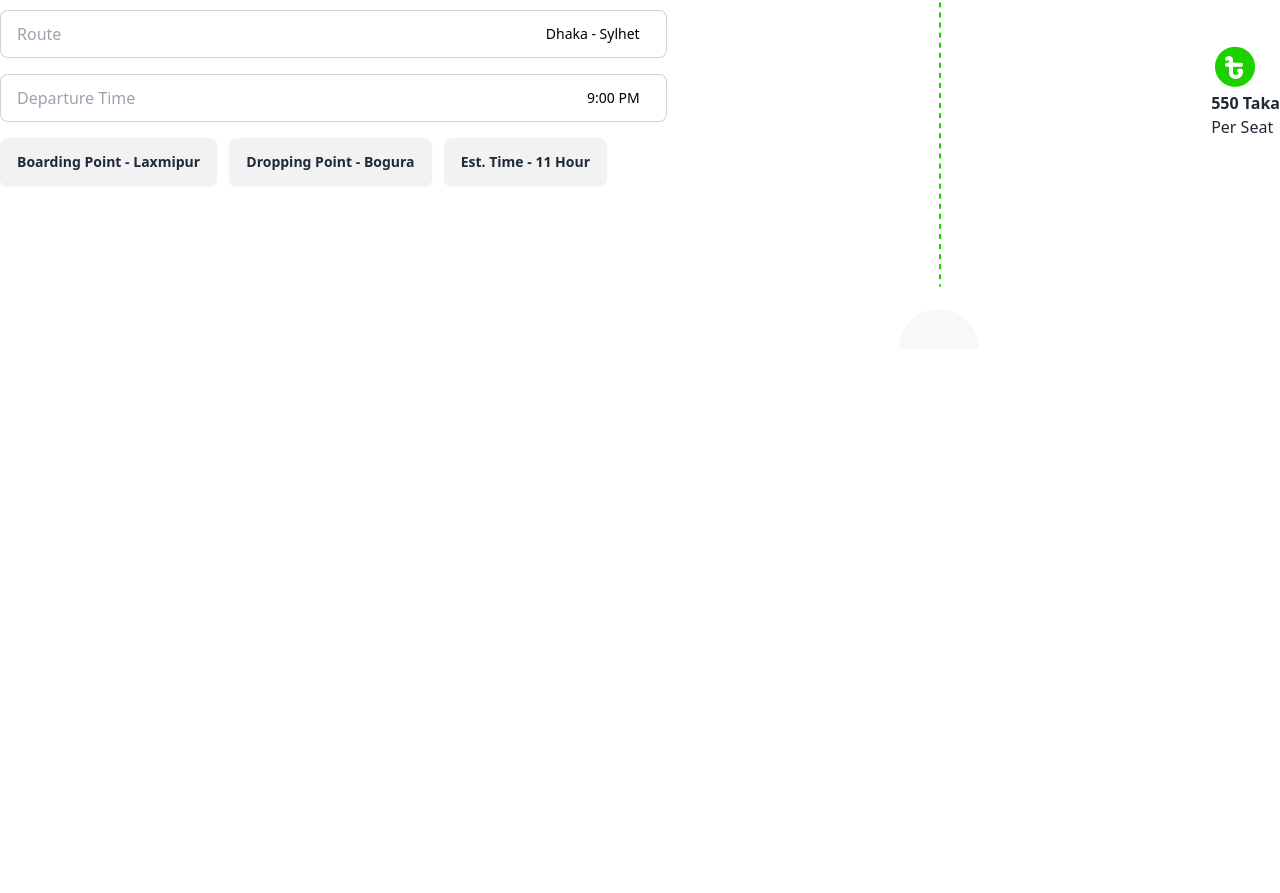
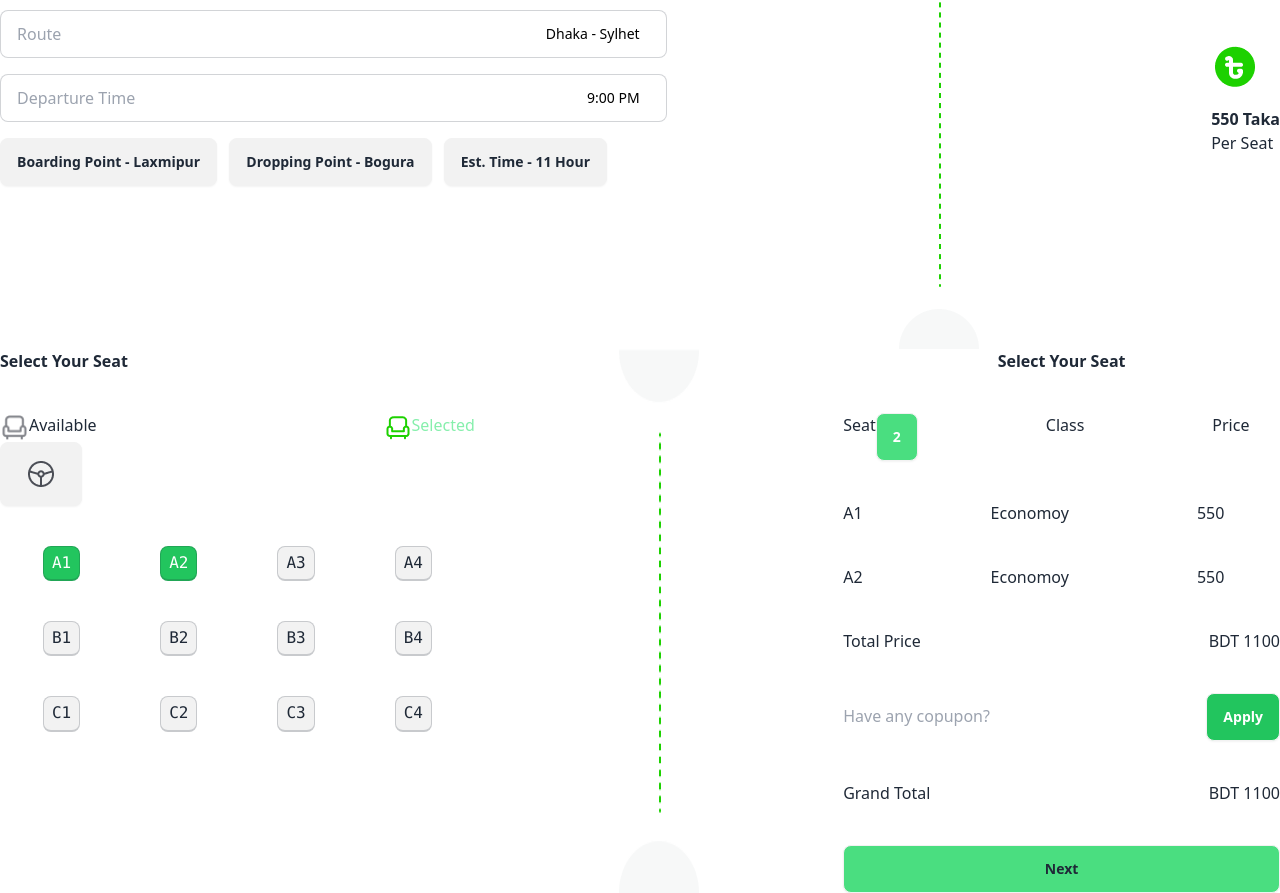
Before and after one commit to Hasnatmozumdar/Paribahon-ticket, a plain HTML site: page index.html in a window 1280 px wide. Shown: the part 1738-2631 px from the top of the page. Before the commit the page ends 2087 px from the top, so only its background shows below. Drawn offline with nearby package versions, Linux system fonts and the light colour scheme.

Commit message:
seat plan update

```diff
--- a/index.html
+++ b/index.html
@@ -67,7 +67,8 @@
         <div class="flex w-auto space-x-8">
             <div class="hero bg-base-100 mt-10">
                 <!--Cupon Section-->
-                <div class="hero-content flex-col lg:flex-row bg-yellow-400 min-w-full space-x-12 rounded-3xl leading-9">
+                <div
+                    class="hero-content flex-col lg:flex-row bg-yellow-400 min-w-full space-x-12 rounded-3xl leading-9">
                     <div class="text-center">
                         <h1 class="text-4xl font-bold">15% OFF</h1>
                         <p class="text-lg font-semibold">on your next purchase</p>
@@ -82,7 +83,8 @@
             </div>
             <div class="hero bg-base-100">
                 <div class="hero bg-base-100 mt-10">
-                    <div class="hero-content flex-col lg:flex-row bg-pink-400 min-w-full space-x-12 rounded-3xl leading-9">
+                    <div
+                        class="hero-content flex-col lg:flex-row bg-pink-400 min-w-full space-x-12 rounded-3xl leading-9">
                         <div class="text-center">
                             <h1 class="text-4xl font-bold">20% OFF</h1>
                             <p class="text-lg font-semibold">on your next purchase</p>
@@ -90,7 +92,7 @@
                         </div>
                         <img src="images/cupon-devider.png" alt="">
                         <div class="text-center">
-                            <h1 class="text-4xl font-bold">NEW20</h1>
+                            <h1 class="text-4xl font-bold">Couple 20</h1>
                             <p class="font-medium">Coupon Code</p>
                         </div>
                     </div>
@@ -102,9 +104,10 @@
         </div>
         <div class="mt-10 border-2 rounded-t-3xl bg-gray-300 border-t-2 border-emerald-300">
             <h2 class="text-center font-bold text-4xl mt-10">P.H Paribahan</h2>
-            <p class="text-center mt-10 font-normal text-lg px-96 text-zinc-600">P.H. Paribahan is a well-known private bus transportation company in Bangladesh. It operates inter-district and long-distance bus services connecting various cities and towns across the country</p>
+            <p class="text-center mt-10 font-normal text-lg px-96 text-zinc-600">P.H. Paribahan is a well-known private
+                bus transportation company in Bangladesh. It operates inter-district and long-distance bus services
+                connecting various cities and towns across the country</p>
         </div>
-        <section>
         <div class="mt-10 rounded-3xl">
             <div class="flex justify-between">
                 <div>
@@ -117,7 +120,8 @@
                             </div>
                         </div>
                         <div>
-                                <button class="btn bg-green-100"><img src="images/bus-icon.png" alt=""><span class="text-green-400">40 Seats left</span></button>
+                            <button class="btn bg-green-100"><img src="images/bus-icon.png" alt=""><span
+                                    class="text-green-400">12 Seats left</span></button>
                         </div>
                     </div>
                     <div>
@@ -141,14 +145,95 @@
                     </div>
                 </div>
                 <img src="images/info-devider.png" alt="">
-                    <div class="mt-28 justify-start">
+                <div class="mt-28">
                     <img src="images/fare.png" alt="">
-                        <h3 class="font-bold">550 Taka</h3>
+                    <h3 class="font-bold mt-4">550 Taka</h3>
                     <p>Per Seat</p>
                 </div>
             </div>
         </div>
-        </section>
+
+
+        <div class="flex justify-between">
+            <div>
+                <h3 class="font-extrabold">Select Your Seat</h3>
+                <div class="flex space-x-72 mt-10">
+                    <div class="flex">
+                        <img src="images/seat-gray.png" alt="">
+                        <p>Available</p>
+                    </div>
+                    <div class="flex">
+                        <img src="images/seat-green.png" alt=""><span class="text-green-300">Selected</span>
+                    </div>
+                </div>
+                <div class="-space-x-48">
+                    <button class="btn btn-xs sm:btn-sm md:btn-md lg:btn-lg"><img
+                            src="images/tabler-icon-steering-wheel.png" alt=""></button>
+                </div>
+                <div class="flex justify-center gap-20 my-10 w-full">
+                    <kbd class="kbd bg-green-500 text-white">A1</kbd>
+                    <kbd class="kbd bg-green-500 text-white">A2</kbd>
+                    <kbd class="kbd">A3</kbd>
+                    <kbd class="kbd">A4</kbd>
+                </div>
+                <div class="flex justify-center gap-20 my-10 w-full">
+                    <kbd class="kbd">B1</kbd>
+                    <kbd class="kbd">B2</kbd>
+                    <kbd class="kbd">B3</kbd>
+                    <kbd class="kbd">B4</kbd>
+                </div>
+                <div class="flex justify-center gap-20 my-10 w-full">
+                    <kbd class="kbd">C1</kbd>
+                    <kbd class="kbd">C2</kbd>
+                    <kbd class="kbd">C3</kbd>
+                    <kbd class="kbd">C4</kbd>
+                </div>
+
+            </div>
+            <img src="images/info-devider.png" alt="">
+            <div>
+                <div>
+                    <h3 class="text-center font-extrabold">Select Your Seat</h3>
+                </div>
+                <div class="flex gap-x-32 mt-10">
+                    <div class="flex">
+                        <h3 class="font-medium">Seat</h3><button
+                            class="btn bg-green-400 text-white font-bold">2</button>
+                    </div>
+                    <h3 class="font-medium">Class</h3>
+                    <p class="font-medium">Price</p>
+                </div>
+                <div class="flex">
+                    <div class="flex gap-x-32 mt-10">
+                        <div class="flex">
+                            <h3 class="font-medium">A1</h3>
+                        </div>
+                        <h3 class="font-medium">Economoy</h3>
+                        <p class="font-medium">550</p>
+                    </div>
+                </div>
+                <div class="flex gap-x-32 mt-10">
+                    <div class="flex">
+                        <h3 class="font-medium">A2</h3>
+                    </div>
+                    <h3 class="font-medium">Economoy</h3>
+                    <p class="font-medium">550</p>
+                </div>
+                <div class="flex justify-between mt-10 font-medium">
+                    <p>Total Price</p>
+                    <p>BDT 1100</p>
+                </div>
+                <div class="mt-10 space-x-32">
+                    <input type="cupon" placeholder="Have any copupon?">
+                    <button class="btn bg-green-500 text-white">Apply</button>
+                </div>
+                <div class="flex justify-between mt-10 font-medium">
+                    <p>Grand Total</p>
+                    <p>BDT 1100</p>
+                </div>
+                <button class="btn no-animation bg-green-400 w-full mt-10">Next</button>
+            </div>
+        </div>
     </main>
     <footer>
 
```
Also changed, not shown: images/tabler-icon-steering-wheel.png (added). Lines whose indentation alone changed are shown as unchanged.
